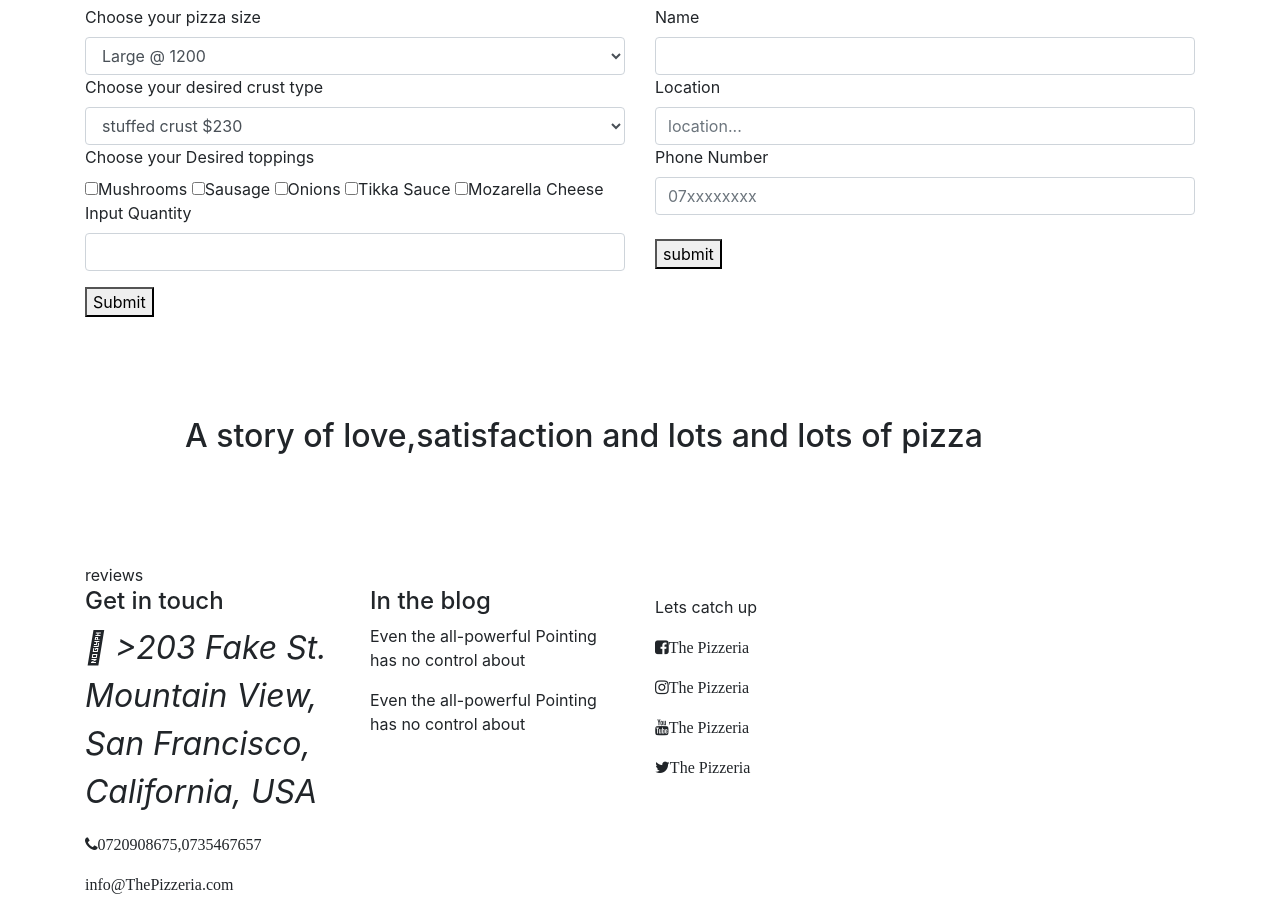
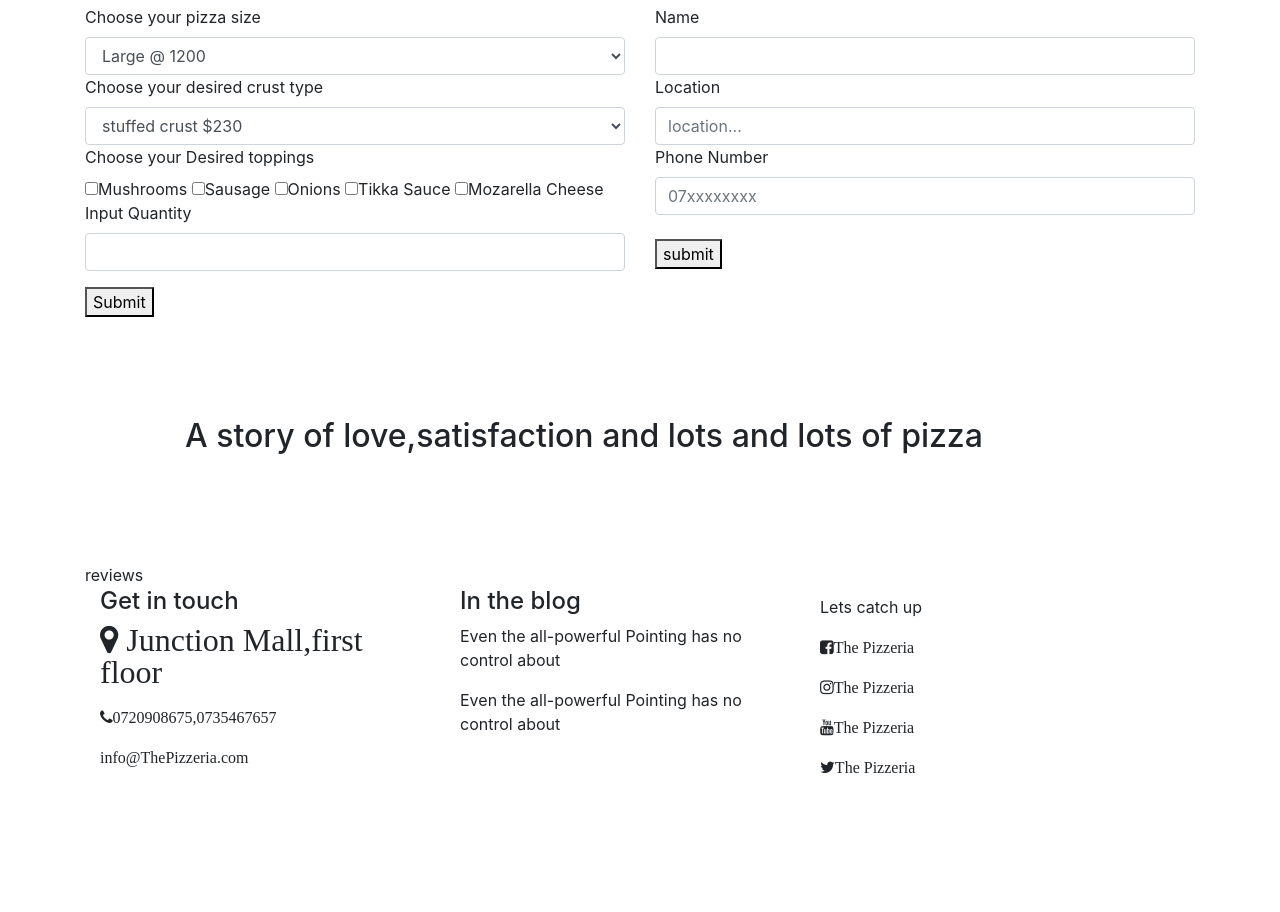
Before and after one commit to Ndundiro/Pizza, a plain HTML site: page index.html in a window 1280 px wide. Shown: the part 824-1736 px from the top of the page. After the commit the page ends 1619 px from the top, so only its background shows below. Drawn offline with Linux system fonts and the light colour scheme.

Commit message:
Adds styling to the footer section.

```diff
--- a/index.html
+++ b/index.html
@@ -131,21 +131,20 @@
         <div>reviews</div>
 
 
-        <div class="footer row">
-            <div class="col-md-3 Get in touch">
+        <div class="container-fluid footer row">
+            <div class="col-md-4 Get in touch">
                 <h4>Get in touch</h4>
-                <p><i class="far fa-map-marker fa-2x">&nbsp;>203 Fake St. Mountain View, San Francisco, California,
-                        USA</i></p>
+                <p><i class="fa fa-map-marker fa-2x">&nbsp;Junction Mall,first floor</i></p>
                 <p><i class="fa fa-phone">0720908675,0735467657</i></p>
                 <p><i class="fa fa-email">info@ThePizzeria.com</i></p>
             </div>
-            <div class="col-md-3 recent blogs">
+            <div class="col-md-4 recent blogs">
                 <h4>In the blog</h4>
                 <p>Even the all-powerful Pointing has no control about</p>
                 <p>Even the all-powerful Pointing has no control about</p>
 
             </div>
-            <div class="col-md-3 social icons">
+            <div class="col-md-4 social icons">
                 <div id="contacts" class="small-divs">
                     <h4></h4>
                     <p>Lets catch up</p>
```
